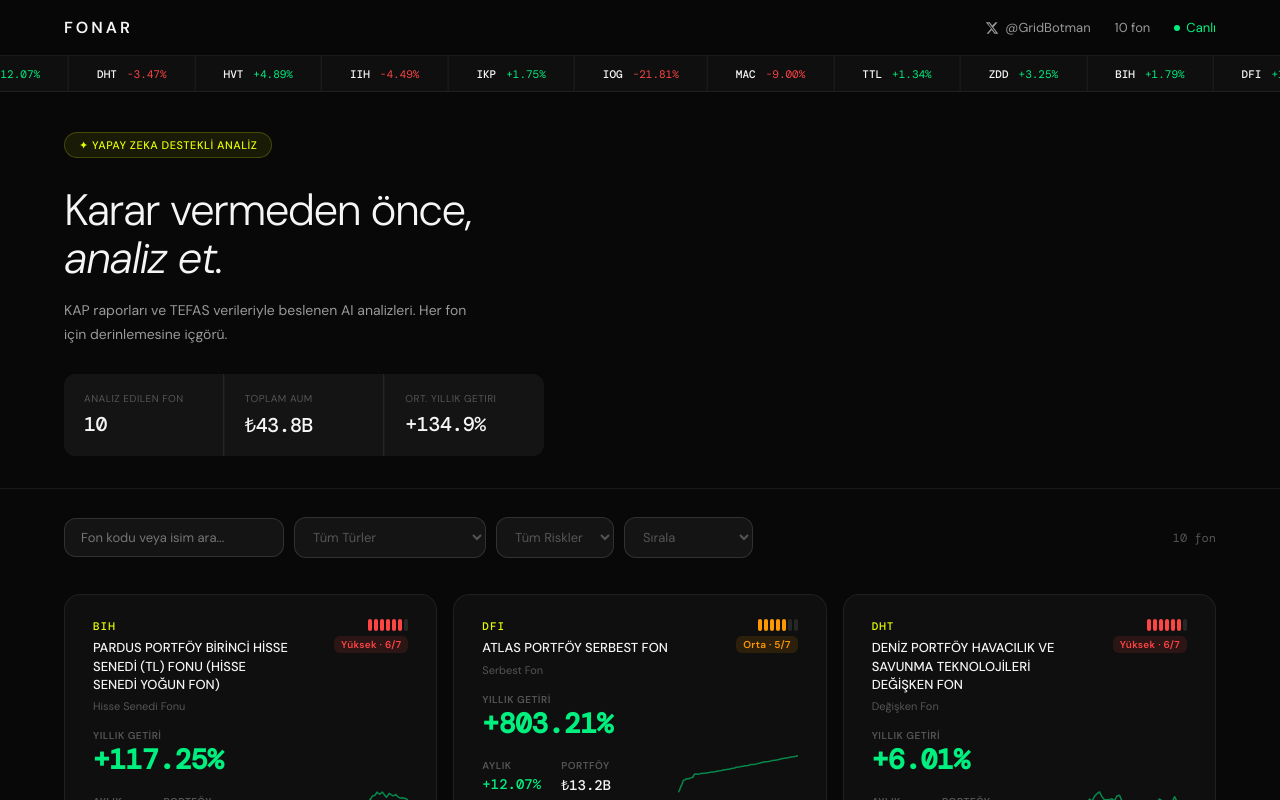
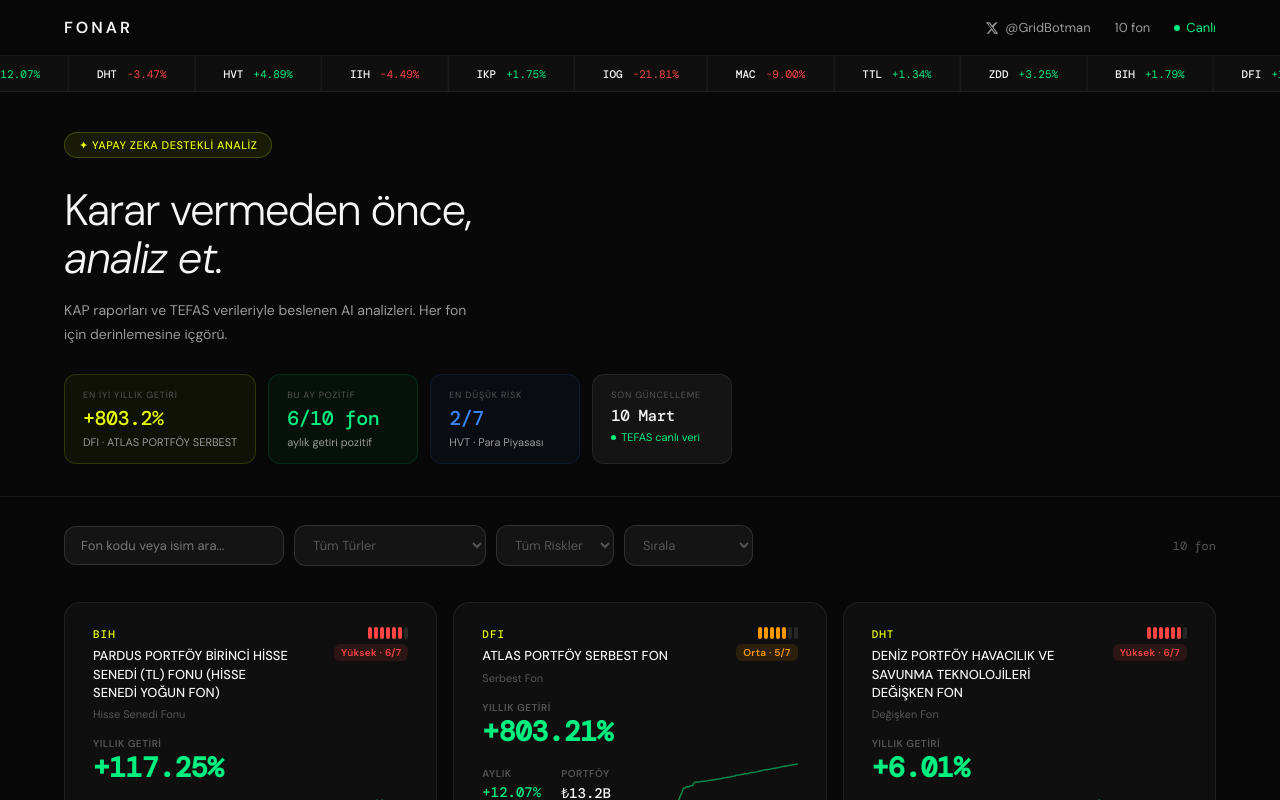
Before and after one commit to novmber/fonar-web, a Next.js app: page / in a window 1280 px wide. Shown: the top 800 px of the page. Built offline with nearby package versions, Linux system fonts and the light colour scheme.

Commit message:
ui: anlamlı stats kartları

```diff
--- a/app/page.tsx
+++ b/app/page.tsx
@@ -63,6 +63,10 @@ export default function Home() {
   const funds: any[] = fundsData
   const totalAum = funds.reduce((s, f) => s + (f.totalValue || 0), 0)
   const avgReturn = funds.filter(f => f.yearlyReturn).reduce((s, f) => s + f.yearlyReturn, 0) / funds.filter(f => f.yearlyReturn).length
+  const bestFund = funds.filter(f => f.yearlyReturn).sort((a, b) => b.yearlyReturn - a.yearlyReturn)[0]
+  const lowestRiskFund = funds.filter(f => f.riskScore).sort((a, b) => a.riskScore - b.riskScore)[0]
+  const positiveFunds = funds.filter(f => f.monthlyReturn != null && f.monthlyReturn > 0).length
+  const today = new Date().toLocaleDateString('tr-TR', { day: 'numeric', month: 'long' })
 
   const [search, setSearch] = useState('')
   const [fundType, setFundType] = useState('')
@@ -140,17 +144,34 @@ export default function Home() {
         <p className="fade-up-3" style={{ fontSize: 14, color: 'var(--text2)', maxWidth: 420, lineHeight: 1.7, marginBottom: 28 }}>
           KAP raporları ve TEFAS verileriyle beslenen AI analizleri. Her fon için derinlemesine içgörü.
         </p>
-        <div className="fade-up-4 stats-bar" style={{ display: 'flex', gap: 1, background: 'var(--border)', borderRadius: 12, overflow: 'hidden', maxWidth: 480 }}>
-          {[
-            { label: 'Analiz Edilen Fon', value: funds.length.toString() },
-            { label: 'Toplam AUM', value: fmt(totalAum) },
-            { label: 'Ort. Yıllık Getiri', value: `+${avgReturn?.toFixed(1)}%` },
-          ].map((s, i) => (
-            <div key={i} style={{ flex: 1, background: 'var(--bg3)', padding: '18px 20px', borderRight: i < 2 ? '1px solid var(--border)' : 'none' }}>
-              <div style={{ fontSize: 10, color: 'var(--text3)', marginBottom: 6, letterSpacing: 0.5 }}>{s.label.toUpperCase()}</div>
-              <div style={{ fontSize: 20, fontWeight: 500, letterSpacing: -0.5, fontFamily: 'DM Mono, monospace' }}>{s.value}</div>
+        <div className="fade-up-4" style={{ display: 'flex', gap: 12, flexWrap: 'wrap' }}>
+          <a href={`/fon/${bestFund?.code?.toLowerCase()}`} style={{ textDecoration: 'none', background: 'rgba(232,255,0,0.04)', border: '1px solid rgba(232,255,0,0.15)', borderRadius: 12, padding: '14px 18px', display: 'flex', flexDirection: 'column', gap: 4, transition: 'border-color 0.2s', minWidth: 160 }}
+            onMouseOver={e => (e.currentTarget.style.borderColor = 'rgba(232,255,0,0.4)')}
+            onMouseOut={e => (e.currentTarget.style.borderColor = 'rgba(232,255,0,0.15)')}>
+            <div style={{ fontSize: 9, color: 'var(--text3)', letterSpacing: 0.8 }}>EN İYİ YILLIK GETİRİ</div>
+            <div style={{ fontSize: 20, fontWeight: 500, color: 'var(--accent)', fontFamily: 'DM Mono, monospace', letterSpacing: -0.5 }}>+{bestFund?.yearlyReturn?.toFixed(1)}%</div>
+            <div style={{ fontSize: 11, color: 'var(--text2)' }}>{bestFund?.code} · {bestFund?.name?.split(' ').slice(0,3).join(' ')}</div>
+          </a>
+          <div style={{ background: 'rgba(0,240,128,0.04)', border: '1px solid rgba(0,240,128,0.12)', borderRadius: 12, padding: '14px 18px', display: 'flex', flexDirection: 'column', gap: 4, minWidth: 150 }}>
+            <div style={{ fontSize: 9, color: 'var(--text3)', letterSpacing: 0.8 }}>BU AY POZİTİF</div>
+            <div style={{ fontSize: 20, fontWeight: 500, color: 'var(--green)', fontFamily: 'DM Mono, monospace', letterSpacing: -0.5 }}>{positiveFunds}/{funds.length} fon</div>
+            <div style={{ fontSize: 11, color: 'var(--text2)' }}>aylık getiri pozitif</div>
+          </div>
+          <a href={`/fon/${lowestRiskFund?.code?.toLowerCase()}`} style={{ textDecoration: 'none', background: 'rgba(58,134,255,0.04)', border: '1px solid rgba(58,134,255,0.12)', borderRadius: 12, padding: '14px 18px', display: 'flex', flexDirection: 'column', gap: 4, transition: 'border-color 0.2s', minWidth: 150 }}
+            onMouseOver={e => (e.currentTarget.style.borderColor = 'rgba(58,134,255,0.35)')}
+            onMouseOut={e => (e.currentTarget.style.borderColor = 'rgba(58,134,255,0.12)')}>
+            <div style={{ fontSize: 9, color: 'var(--text3)', letterSpacing: 0.8 }}>EN DÜŞÜK RİSK</div>
+            <div style={{ fontSize: 20, fontWeight: 500, color: '#3A86FF', fontFamily: 'DM Mono, monospace', letterSpacing: -0.5 }}>{lowestRiskFund?.riskScore}/7</div>
+            <div style={{ fontSize: 11, color: 'var(--text2)' }}>{lowestRiskFund?.code} · {lowestRiskFund?.fundType?.split(' ').slice(0,2).join(' ')}</div>
+          </a>
+          <div style={{ background: 'var(--bg3)', border: '1px solid var(--border)', borderRadius: 12, padding: '14px 18px', display: 'flex', flexDirection: 'column', gap: 4, minWidth: 140 }}>
+            <div style={{ fontSize: 9, color: 'var(--text3)', letterSpacing: 0.8 }}>SON GÜNCELLEME</div>
+            <div style={{ fontSize: 16, fontWeight: 500, fontFamily: 'DM Mono, monospace', letterSpacing: -0.5 }}>{today}</div>
+            <div style={{ display: 'flex', alignItems: 'center', gap: 5, fontSize: 11, color: 'var(--green)' }}>
+              <span style={{ display: 'inline-block', width: 5, height: 5, borderRadius: '50%', background: 'var(--green)', animation: 'pulse 2s infinite' }} />
+              TEFAS canlı veri
             </div>
-          ))}
+          </div>
         </div>
       </section>
 
```
